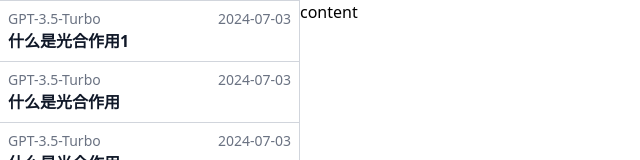
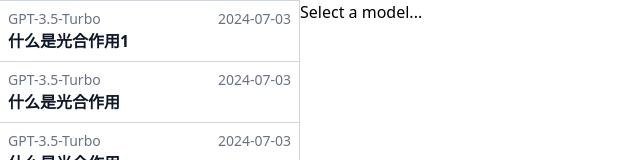
Before and after one commit to zq80/imooc921-vchat, a Vue app: page /conversation in a window 1280 px wide. Shown: the top 160 px of the page, without its empty margins (0-640 px from the left). Built offline with nearby package versions, Linux system fonts and the light colour scheme.

Commit message:
6-7 安装和初次认识 Radix Vue

```diff
--- a/package.json
+++ b/package.json
@@ -41,6 +41,7 @@
   "dependencies": {
     "@tailwindcss/vite": "^4.1.11",
     "electron-squirrel-startup": "^1.0.1",
+    "radix-vue": "^1.9.17",
     "tailwindcss": "^4.1.11",
     "vue": "^3.5.17"
   }
--- a/src/App.vue
+++ b/src/App.vue
@@ -25,7 +25,7 @@
       </div>
     </div>
     <div class="h-full flex-1">
-      content
+       <ProviderSelect />
     </div>
   </div>
 </template>
@@ -34,6 +34,7 @@
 import {Icon} from '@iconify/vue';
 import { ConversationProps } from 'src/type';
 import ConversationList from './components/ConversationList.vue';
+import ProviderSelect from './components/ProviderSelect.vue';
 const items:ConversationProps[]=[
   { id: 1, selectedModel: 'GPT-3.5-Turbo', title: '什么是光合作用1', createdAt: '2024-07-03', updatedAt: '2024-07-03', providerId: 1},
   { id: 2, selectedModel: 'GPT-3.5-Turbo', title: '什么是光合作用', createdAt: '2024-07-03', updatedAt: '2024-07-03', providerId: 1},
--- /dev/null
+++ b/src/components/ProviderSelect.vue
@@ -0,0 +1,49 @@
+<template>
+  <div class="provider-select">
+    <SelectRoot>
+      <SelectTrigger>
+        <SelectValue placeholder="Select a model..." />
+      </SelectTrigger>
+      <SelectPortal>
+        <SelectContent>
+          <SelectViewport>
+            <SelectItem value="apple">
+              <SelectItemText>
+                Apple
+              </SelectItemText>
+            </SelectItem>
+            <SelectItem value="banana">
+              <SelectItemText>
+                Banana
+              </SelectItemText>
+            </SelectItem>
+            <SelectItem value="dog">
+              <SelectItemText>
+                Dog
+              </SelectItemText>
+            </SelectItem>
+          </SelectViewport>
+        </SelectContent>
+      </SelectPortal>
+    </SelectRoot>
+  </div>
+</template>
+
+<script lang="ts" setup>
+import {
+  SelectContent,
+  SelectGroup,
+  SelectItem,
+  SelectItemIndicator,
+  SelectItemText,
+  SelectLabel,
+  SelectPortal,
+  SelectRoot,
+  SelectSeparator,
+  SelectTrigger,
+  SelectValue,
+  SelectViewport,
+} from 'radix-vue'
+
+
+</script>
```
Also changed, not shown: 1 other file (tests, documents, lock files or other folders).
